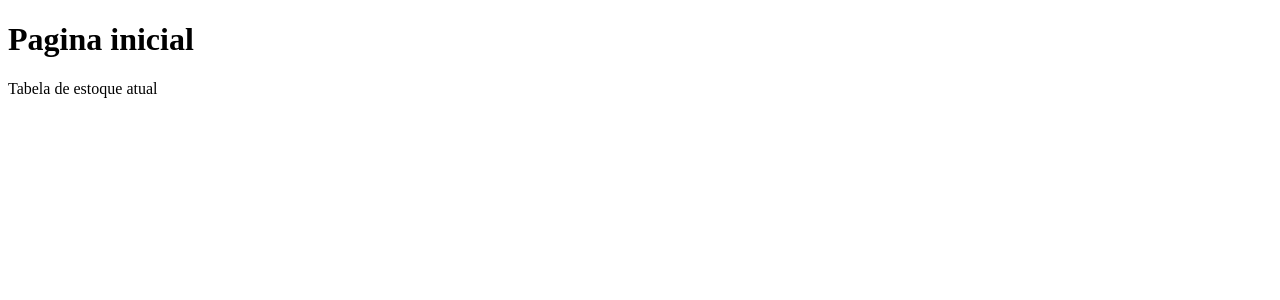
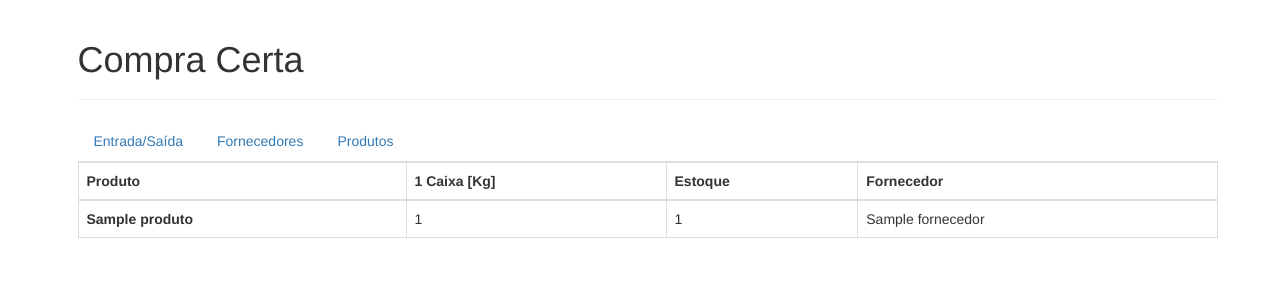
Before and after one commit to ericguim/sistema_compra_certa, a Django app: page / in a window 1280 px wide. Shown: the top 300 px of the page. Run offline with Django 3.2, Linux system fonts and the light colour scheme; tables that the repository leaves empty hold one stand-in row (values such as "Sample post"); some libraries are stand-ins or nearby versions.

Commit message:
Incluidas informacoes pertinentes ao Estoque

```diff
--- /dev/null
+++ b/estoque/static/css/style.css
@@ -0,0 +1,7 @@
+h1 a, h2 a {
+    color: #C25100;
+}
+
+body {
+    padding-left: 15px;
+}
--- a/estoque/templates/estoque.html
+++ b/estoque/templates/estoque.html
@@ -1,16 +1,81 @@
+{% load static %}
+
 <!DOCTYPE html>
 <html lang="en">
     <head>
         <meta charset="UTF-8">
         <meta http-equiv="X-UA-Compatible" content="IE=edge">
         <meta name="viewport" content="width=device-width, initial-scale=1.0">
-        <title>Document</title>
+        <title>Estoque - Compra Certa</title>
+        <link rel="stylesheet" href="//maxcdn.bootstrapcdn.com/bootstrap/3.2.0/css/bootstrap.min.css">
+        <link rel="stylesheet" href="//maxcdn.bootstrapcdn.com/bootstrap/3.2.0/css/bootstrap-theme.min.css">
+        <link rel="stylesheet" href="{% static 'css/style.css' %}">
+        <link rel="stylesheet" href="{% static 'css/headers.css' %}">
     </head>
 
+
+
     <body>
+        <div class="container">
 
-        <p><h1>Pagina inicial</h1></p>
+            <div class="row">
+                <div class="col-md-12">
+                    <div class="page-header">
+                            <h1>Compra Certa</h1>
+                    </div>
+                </div>
+            </div>
+
+
+            <div class="row">
+                <div class="col-md-12">
+                    <ul class="nav nav-tabs">
+                        <li><a href="#">Entrada/Saída</a></li>
+                        <li><a href="#">Fornecedores</a></li>
+                        <li><a href="#">Produtos</a></li>
+                    </ul>
+                </div>
+            </div>
+
+            <table class="table table-bordered">
+                <thead>
+                  <tr>
+                    <th scope="col">Produto</th>
+                    <th scope="col">1 Caixa [Kg]</th>
+                    <th scope="col">Estoque</th>
+                    <th scope="col">Fornecedor</th>
+                  </tr>
+                </thead>
+
+                <tbody>
+
+                    {% for produto in produtos %}
+                        <tr>
+                            <th scope="row">{{ produto.nome }}</th>
+                            <td>{{ produto.peso_caixa }}</td>
+                            <td>{{ produto.estoque }}</td>
+                            <td>{{ produto.fornecedor }}</td>
+                        </tr>
+                    {% endfor %}
+
+                </tbody>
+            </table>
+
+        </div>
+        <script src="//ajax.googleapis.com/ajax/libs/jquery/1.11.1/jquery.min.js"></script>
+        <script src="//maxcdn.bootstrapcdn.com/bootstrap/3.2.0/js/bootstrap.min.js"></script>
+        <script src="{% static 'js/script.js' %}"></script>
+    </body>
+</html>
+
+
+
+
+        <!-- <div class="page-header">
+            <h1>Compra Certa</h1>
+        </div>
+        <br>
         <p>Tabela de estoque atual</p>
 
     </body>
-</html>
+</html> -->
--- a/estoque/views.py
+++ b/estoque/views.py
@@ -1,5 +1,7 @@
 from django.shortcuts import render
-
+from .models import Produto, Fornecedor
 
 def estoque(request):
-    return render(request, 'estoque.html', {})
+    produtos = Produto.objects.all()
+    fornecedores = Fornecedor.objects.all()
+    return render(request, 'estoque.html', {'produtos': produtos, 'fornecedores': fornecedores})
```
Also changed, not shown: estoque/static/css/headers.css (added, +32 -0 lines).
